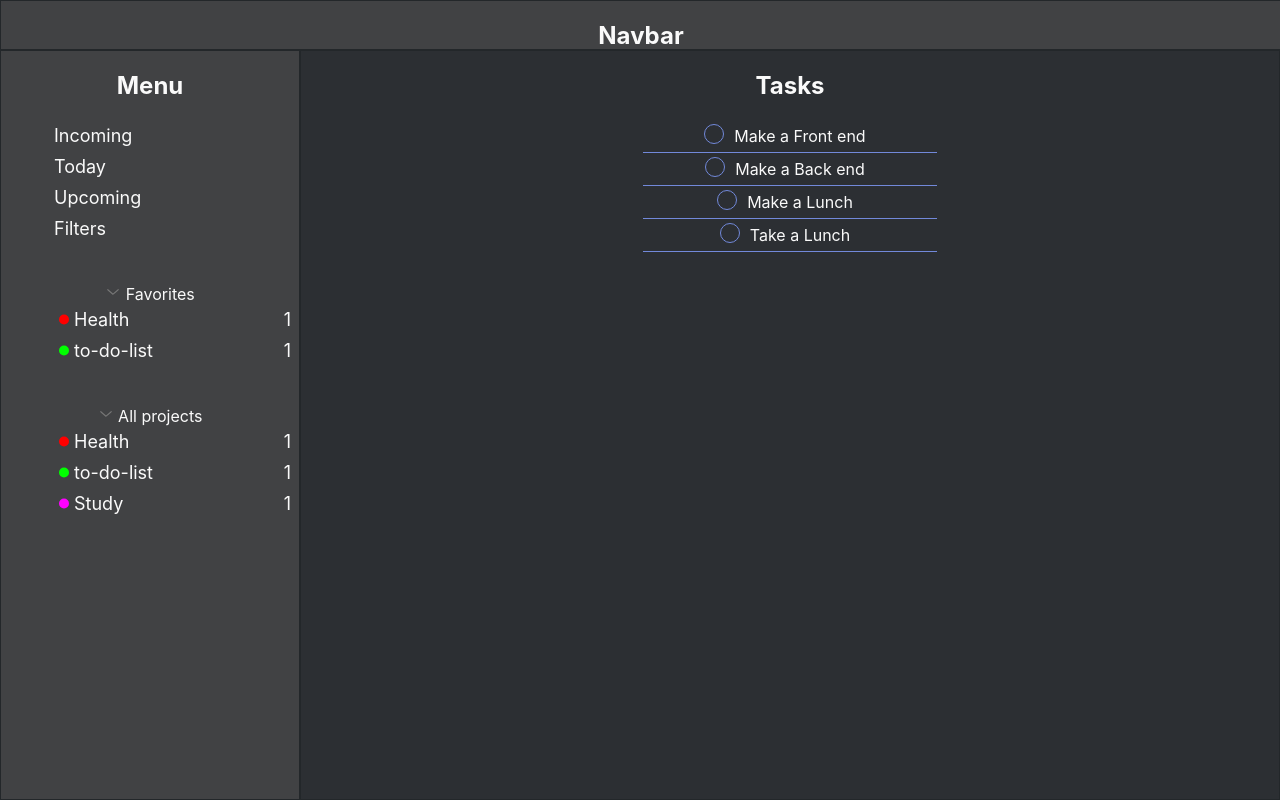
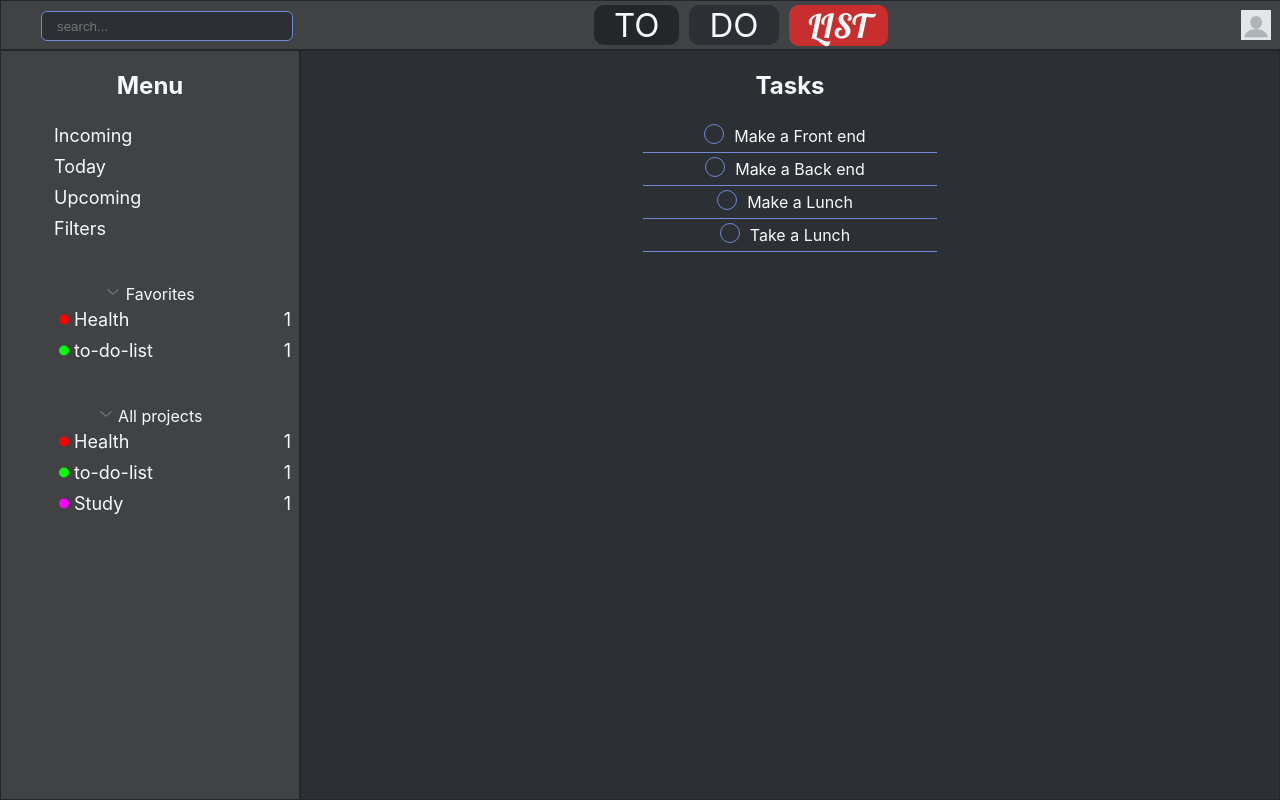
Before and after one commit to savukhin/my-todo-list, a React (Create React App) app in the folder client/: page / in a window 1280 px wide. Built offline with nearby package versions, Linux system fonts and the light colour scheme.

Commit message:
Added navbar front

```diff
--- a/client/package.json
+++ b/client/package.json
@@ -9,6 +9,7 @@
     "jquery": "^3.6.0",
     "react": "^18.0.0",
     "react-dom": "^18.0.0",
+    "react-helmet": "^6.1.0",
     "react-scripts": "5.0.1",
     "web-vitals": "^2.1.4"
   },
--- a/client/src/components/Menu/Menu.jsx
+++ b/client/src/components/Menu/Menu.jsx
@@ -59,10 +59,10 @@ class Menu extends Component {
             <div className="menu">
                 <h2>Menu</h2>
                 <div className="projects-panel">
-                    <div className="project-tab"> <span> Incoming </span> </div>
-                    <div className="project-tab"> <span> Today </span> </div>
-                    <div className="project-tab"> <span> Upcoming </span> </div>
-                    <div className="project-tab"> <span> Filters </span> </div>
+                    <div className="project-tab"> <div className='project-name'> <span> Incoming </span> </div> </div>
+                    <div className="project-tab"> <div className='project-name'> <span> Today </span> </div> </div>
+                    <div className="project-tab"> <div className='project-name'> <span> Upcoming </span> </div> </div>
+                    <div className="project-tab"> <div className='project-name'> <span> Filters </span> </div> </div>
                 </div>
 
                 <div className="expansion-panel" onClick={() => this.hideExpansion("favorite_projects")}>
--- a/client/src/components/Navbar/Navbar.css
+++ b/client/src/components/Navbar/Navbar.css
@@ -6,4 +6,63 @@
     grid-row: 1;
     grid-column-start: 1;
     grid-column-end: 3;
+
+    display: flex;
+    justify-content: space-between;
 }
+
+.navbar .left-part {
+    left: 30px;
+    width: 250px;
+    height: 100%;
+    position: relative;
+}
+
+.navbar .right-part {
+    display: flex;
+    align-items: center;
+    padding: 3px 10px;
+}
+
+.navbar .search-bar {
+    height: calc(100% - 20px);
+    padding: 10px;
+    width: 100%;
+}
+
+.navbar .search-bar input {
+    border: 1px solid var(--additional-color);
+    background-color: var(--main-bg-color);
+    width: calc(100% - 30px);
+    height: calc(100% - 10px);
+    padding: 5px 15px;
+    color: var(--text-color);
+    border-radius: 6px;
+}
+
+.navbar .middle-part {
+    font-size: 33px;
+    display: flex;
+    align-items: center;
+    cursor: pointer;
+}
+
+.navbar .middle-part span {
+    border-radius: 10px;
+    padding: 0 20px;
+    margin: 0 5px;
+    user-select: none;
+}
+
+.navbar .profilePhoto {
+    width: 30px;
+    height: 30px;
+    border-radius: 100%;
+    background-color: blue;
+    cursor: pointer;
+}
+
+.navbar .profilePhoto img {
+    width: 100%;
+    height: 100%;
+}
--- a/client/src/components/Navbar/Navbar.jsx
+++ b/client/src/components/Navbar/Navbar.jsx
@@ -1,11 +1,29 @@
 import React, { Component } from 'react';
 import './Navbar.css'
+import {Helmet} from "react-helmet";
 
 class Navbar extends Component {
     render() {
         return (
             <div className="navbar">
-                <h2>Navbar</h2>
+                <Helmet>
+                    <link href='https://fonts.googleapis.com/css?family=Lobster' rel='stylesheet'/>
+                </Helmet>
+                <div className="left-part">
+                    <div className="search-bar">
+                        <input placeholder='search...'></input>
+                    </div>
+                </div>
+                <div className="middle-part">
+                    <span style={{'background-color': 'var(--frame-color)'}}>TO</span>
+                    <span style={{'background-color': 'var(--main-bg-color)'}}>DO</span>
+                    <span style={{'background-color': 'var(--warning-color)', 'font-family' : 'Lobster'}}>LIST</span>
+                </div>
+                <div className="right-part">
+                    <div className='profilePhoto'>
+                        <img src={require("./../../img/blank-profile-picture-973460_1280.webp")} alt=""></img>
+                    </div>
+                </div>
             </div>
         )
     }
```
Also changed, not shown: client/src/img/blank-profile-picture-973460_1280.webp (added), 1 other file (tests, documents, lock files or other folders).
